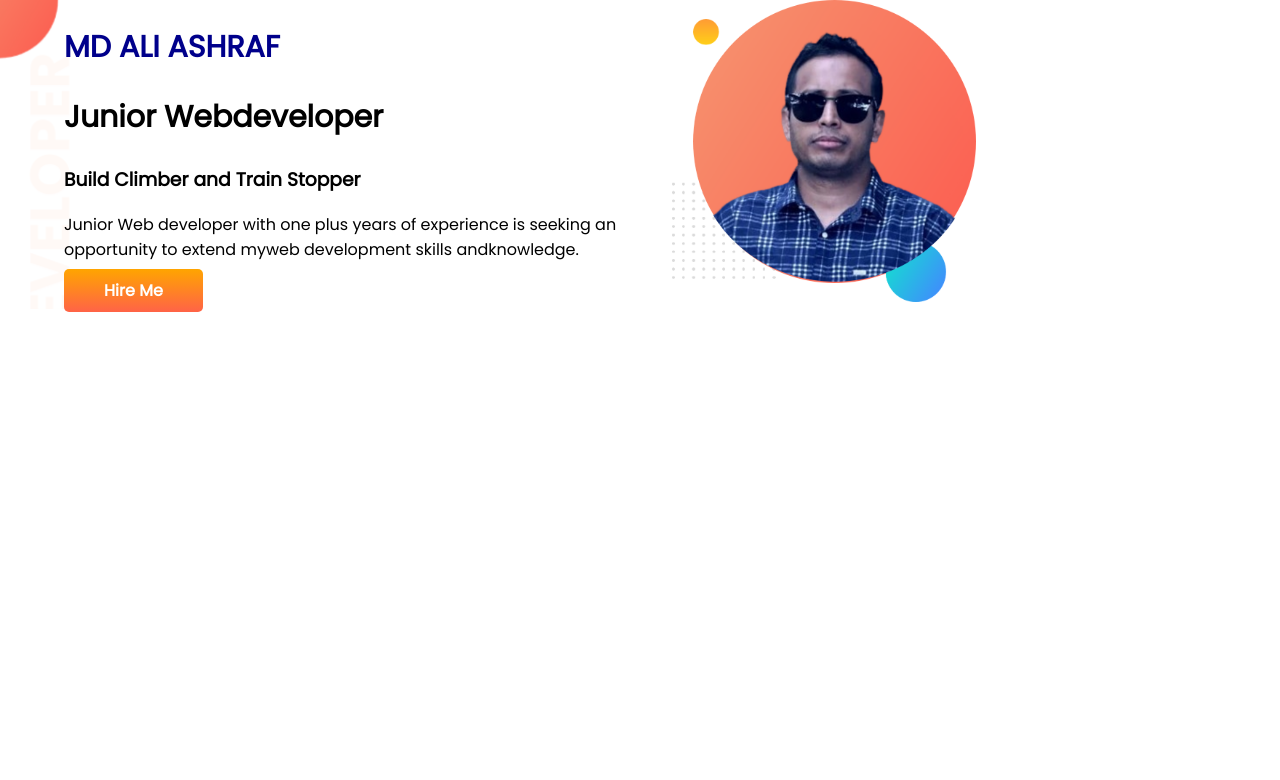
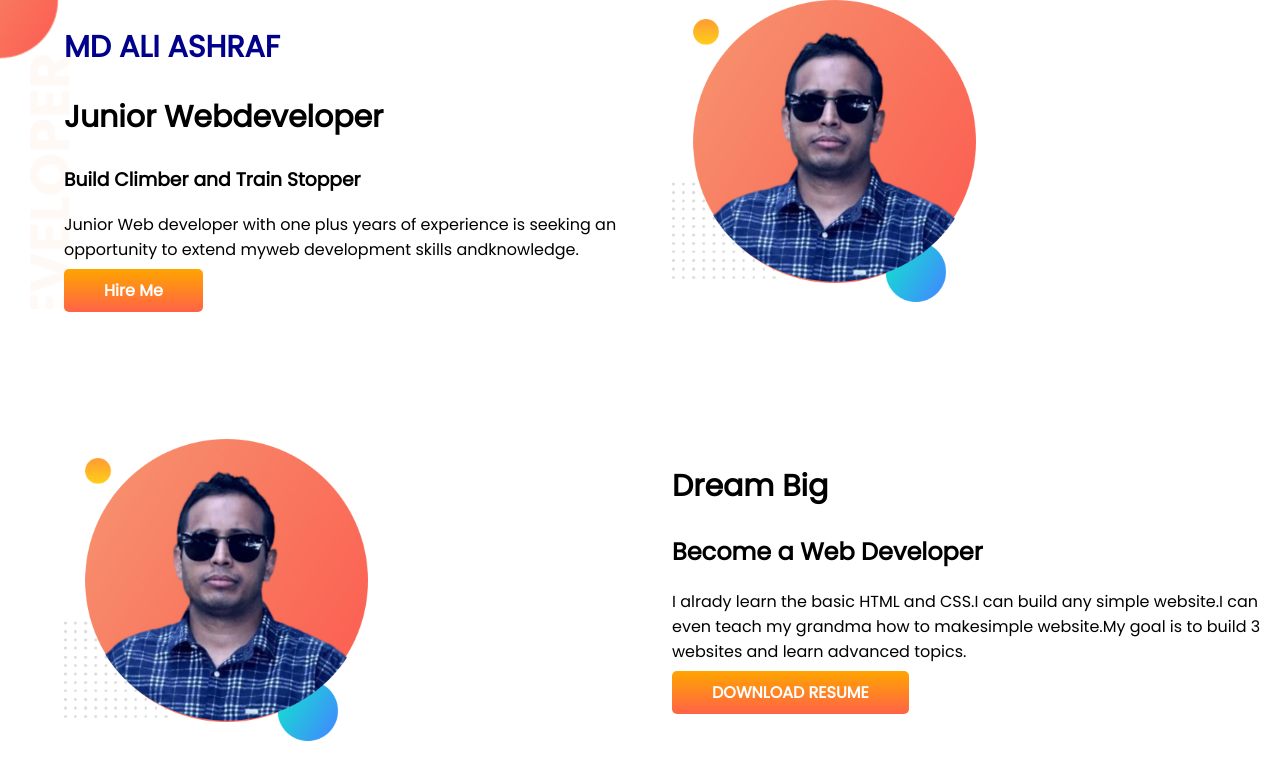
Before and after one commit to Ashraf102030/Developer-portfolio, a plain HTML site: page index.html in a window 1280 px wide. Drawn offline with Linux system fonts and the light colour scheme.

Commit message:
dream added

```diff
--- a/index.html
+++ b/index.html
@@ -23,5 +23,16 @@
         <img src="images/my-bg (1).png" alt="">
     </div>
    </section>
+   <section class="Dream-Big">
+    <div class="half-width">
+        <img src="images/my-bg (1).png" alt="">
+    </div>
+    <div class="half-width">
+        <h1>Dream Big</h1>
+        <h2>Become a Web Developer</h2>
+        <p> I alrady learn the basic HTML and CSS.I can build any simple website.I can even teach my grandma how to makesimple website.My goal is to build 3 websites and learn advanced topics.</p>
+        <a class="link-button" target="_black" href>DOWNLOAD RESUME</a>
+    </div>
+   </section>
 </body>
 </html>
--- a/style.css
+++ b/style.css
@@ -11,6 +11,7 @@ h1{
 }
 section{
     display: flex;
+    margin-bottom: 130px;
     padding-left: 5%;
 }
 .half-width{
@@ -31,3 +32,6 @@ section{
     background-image: url(images/top-banner.png);
     background-repeat: no-repeat;
 }
+.dream-big{
+    background-image: url(images/dream-bg.png)
+}
```
